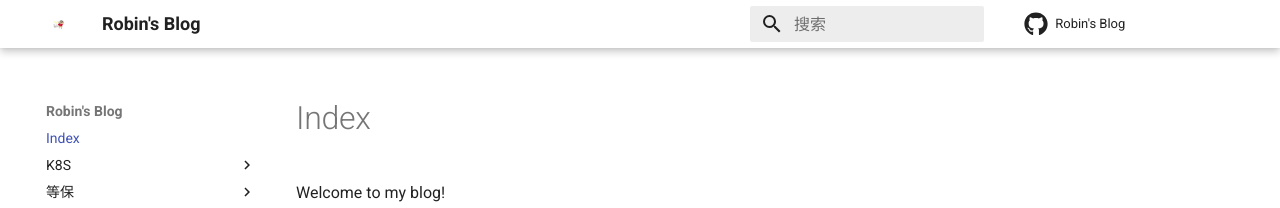
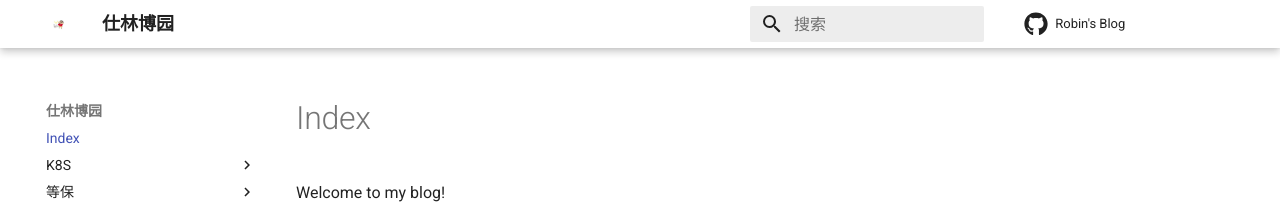
Before and after one commit to robinwangw/MkDocs, an MkDocs documentation site: the page built from docs/index.md, in a window 1280 px wide. Shown: the top 208 px of the page. Built offline with MkDocs 1.6.1 and Material for MkDocs 9.7.7, drawn with Linux system fonts in a browser that asks for light colours; comment, search, counter and statistics services are not loaded.

Commit message:
rename site title

```diff
--- a/mkdocs.yml
+++ b/mkdocs.yml
@@ -1,4 +1,4 @@
-site_name: Robin's Blog
+site_name: 仕林博园
 
 
 theme:
```
Also changed, not shown: site/404.html, site/K8S/从零搭建K8S集群/index.html, site/index.html, site/等保/信息安全合规培训/index.html, site/等保/网络安全等级保护测评高风险判定指引/index.html, 1 other file.
